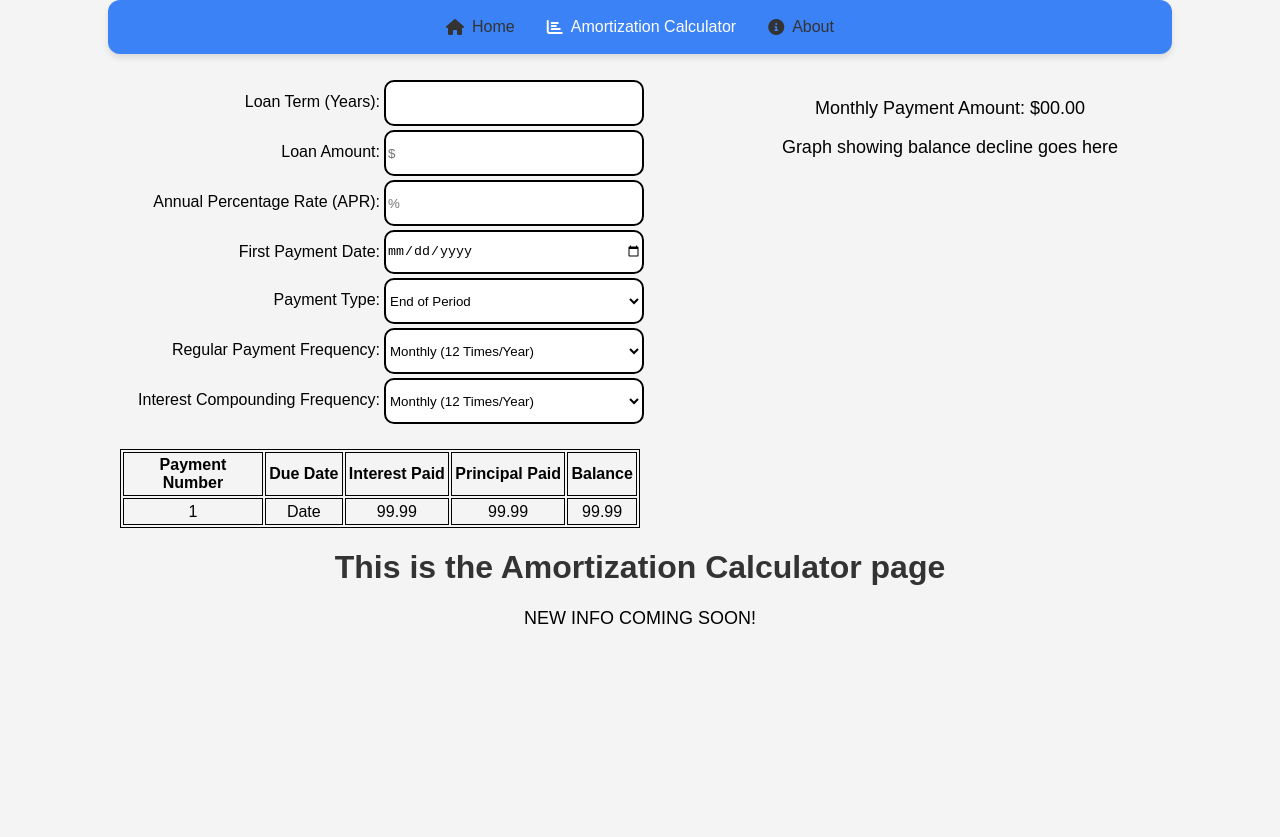
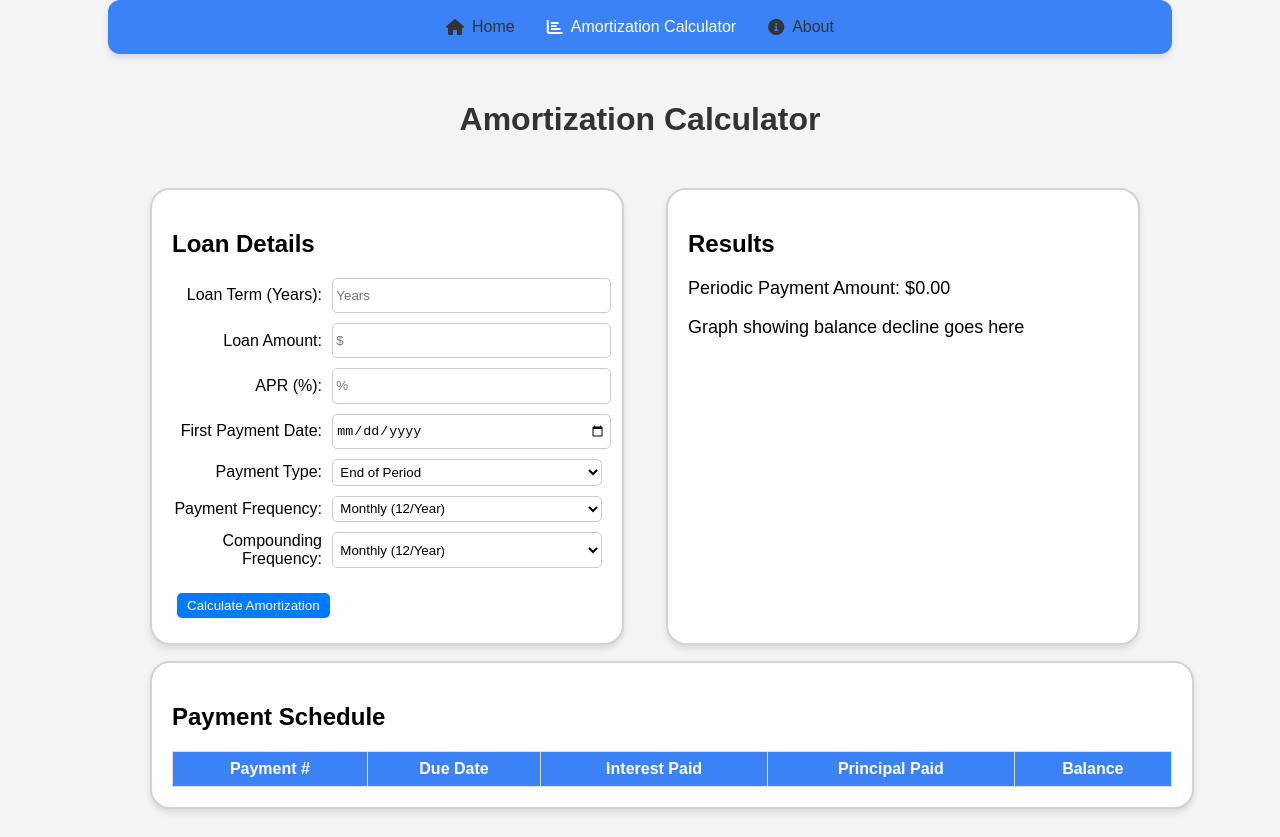
Before and after one commit to jagger-zlotoff/BudgetManager, a plain HTML site: page amor.html in a window 1280 px wide. Before the commit the page ends 800 px from the top, so only its background shows below. Drawn offline with Linux system fonts and the light colour scheme.

Commit message:
The Amortization Page has been updated and is working.

```diff
--- a/amor.html
+++ b/amor.html
@@ -2,7 +2,7 @@
 <html lang="en">
 <head>
   <meta charset="UTF-8" />
-  <title>About - BudgetBuilder</title>
+  <title>Amortization Calculator - BudgetBuilder</title>
   <link rel="stylesheet" href="https://cdnjs.cloudflare.com/ajax/libs/font-awesome/6.0.0/css/all.min.css">
   <link rel="stylesheet" href="styles.css">
 </head>
@@ -16,92 +16,88 @@
     </ul>
   </nav>
 
+  <h1>Amortization Calculator</h1>
+
+  <div class="container">
+    <!-- Two columns: left for inputs, right for results -->
     <div class="two-col">
-    <div class="grid-left">
+      <!-- Left Column -->
+      <div class="app-col">
+        <h2>Loan Details</h2>
+        <div class="form-grid">
+          <label for="loan-term-input">Loan Term (Years):</label>
+          <input id="loan-term-input" type="number" placeholder="Years">
 
+          <label for="loan-amount-input">Loan Amount:</label>
+          <input id="loan-amount-input" type="number" placeholder="$">
 
+          <label for="apr-input">APR (%):</label>
+          <input id="apr-input" type="number" min="0" step="0.01" placeholder="%">
 
-        <label for='loan-term-input'>Loan Term (Years):</label>
-        <input id=loan-term-input type=number>
+          <label for="first-payment-date">First Payment Date:</label>
+          <input type="date" id="first-payment-date">
 
-        <label for='loan-amount-input'>Loan Amount:</label>
-        <input id=loan-amount-input type=number placeholder="$">
-
-        <label for='apr-input'>Annual Percentage Rate (APR):</label>
-        <input id=apr-input type=number min=0.0 step=0.01 placeholder="%">
-
-        <label for='first-payment-date'>First Payment Date:</label>
-        <input type=Date id=first-payment-date>
-
-        <label for='payment-type'>Payment Type:</label>
-        <select id=payment-type>
-          <option value='end'>End of Period</option>
-          <option value='beginning'>Beginning of Period</option>
+          <label for="payment-type">Payment Type:</label>
+          <select id="payment-type">
+            <option value="end">End of Period</option>
+            <option value="beginning">Beginning of Period</option>
           </select>
 
-        <label for="payment-freq">Regular Payment Frequency:</label>
+          <label for="payment-freq">Payment Frequency:</label>
           <select id="payment-freq">
-          <option value='weekly'>Weekly (52 Times/Year)</option>
-          <option value='bi-weekly'>Bi-Weekly (26 Times/Year)</option>
-          <option value='semi-monthly'>Semi-Monthly (24 Times/Year)</option>
-          <option selected value='monthly'>Monthly (12 Times/Year)</option>
-          <option value='bi-monthly'>Bi-Monthly (6 Times/Year)</option>
-          <option value='quarterly'>Quarterly (4 Times/Year)</option>
-          <option value='semi-annually'>Semi-Annualy (2 Times/Year)</option>
-          <option value='yearly'>Yearly (1 Time/Year)</option>
+            <option value="weekly">Weekly (52/Year)</option>
+            <option value="bi-weekly">Bi-Weekly (26/Year)</option>
+            <option value="semi-monthly">Semi-Monthly (24/Year)</option>
+            <option selected value="monthly">Monthly (12/Year)</option>
+            <option value="bi-monthly">Bi-Monthly (6/Year)</option>
+            <option value="quarterly">Quarterly (4/Year)</option>
+            <option value="semi-annually">Semi-Annually (2/Year)</option>
+            <option value="yearly">Yearly (1/Year)</option>
           </select>
 
-        <label for="compound-freq">
-          Interest Compounding Frequency: <br>
-        </label>
+          <label for="compound-freq">Compounding Frequency:</label>
           <select id="compound-freq">
-          <option disabled>*Cannot be more frequent than payemnt frequency</option>
-          <option value='weekly'>Weekly (52 Times/Year)</option>
-          <option value='bi-weekly'>Bi-Weekly (26 Times/Year)</option>
-          <option value='semi-monthly'>Semi-Monthly (24 Times/Year)</option>
-          <option selected value='monthly'>Monthly (12 Times/Year)</option>
-          <option value='bi-monthly'>Bi-Monthly (6 Times/Year)</option>
-          <option value='quarterly'>Quarterly (4 Times/Year)</option>
-          <option value='semi-annually'>Semi-Annualy (2 Times/Year)</option>
-          <option value='yearly'>Yearly (1 Time/Year)</option>
+            <option disabled>*Cannot be more frequent than payment frequency</option>
+            <option value="weekly">Weekly (52/Year)</option>
+            <option value="bi-weekly">Bi-Weekly (26/Year)</option>
+            <option value="semi-monthly">Semi-Monthly (24/Year)</option>
+            <option selected value="monthly">Monthly (12/Year)</option>
+            <option value="bi-monthly">Bi-Monthly (6/Year)</option>
+            <option value="quarterly">Quarterly (4/Year)</option>
+            <option value="semi-annually">Semi-Annually (2/Year)</option>
+            <option value="yearly">Yearly (1/Year)</option>
           </select>
-
-
+        </div>
+        <button id="calculate-btn">Calculate Amortization</button>
       </div>
 
-
-
-    <div class="grid-right results" id="general-results">
-      <p>Monthly Payment Amount: $<span id="monthly-payment-quant">00.00</span></p>
+      <!-- Right Column -->
+      <div class="app-col">
+        <h2>Results</h2>
+        <p>Periodic Payment Amount: $<span id="payment-amount">0.00</span></p>
         <p>Graph showing balance decline goes here</p>
       </div>
+    </div>
 
-
-    <div class="grid-bottom-left results" id="payment-schedule">
-      <table id=schedule-table>
+    <!-- Payment Schedule -->
+    <div class="app-col wide-col">
+      <h2>Payment Schedule</h2>
+      <table id="schedule-table">
+        <thead>
           <tr>
-          <th>Payment Number</th>
+            <th>Payment #</th>
             <th>Due Date</th>
             <th>Interest Paid</th>
             <th>Principal Paid</th>
             <th>Balance</th>
           </tr>
-        <tr>
-          <td>1</td>
-          <td>Date</td>
-          <td>99.99</td>
-          <td>99.99</td>
-          <td>99.99</td>
-        </tr>
+        </thead>
+        <tbody>
+          <!-- Rows added dynamically by script.js -->
+        </tbody>
       </table>
     </div>
-
-
-  </div>
-
-
-  <h1>This is the Amortization Calculator page</h1>
-  <p>NEW INFO COMING SOON!</p>
+  </div> <!-- End .container -->
 
   <script src="amor.js"></script>
 </body>
--- a/amor.js
+++ b/amor.js
@@ -0,0 +1,145 @@
+document.addEventListener("DOMContentLoaded", function () {
+    // Only run this code if the amortization calculator exists
+    if (document.getElementById("calculate-btn")) {
+
+      // Mapping for frequency strings to numerical values
+      const freqMapping = {
+        "weekly": 52,
+        "bi-weekly": 26,
+        "semi-monthly": 24,
+        "monthly": 12,
+        "bi-monthly": 6,
+        "quarterly": 4,
+        "semi-annually": 2,
+        "yearly": 1
+      };
+
+      // Format a number to 2 decimal places
+      function formatNumber(num) {
+        return num.toFixed(2);
+      }
+
+      // Add a period to a date based on frequency
+      function addPeriod(date, freq) {
+        let newDate = new Date(date);
+        switch(freq) {
+          case "weekly":
+            newDate.setDate(newDate.getDate() + 7);
+            break;
+          case "bi-weekly":
+            newDate.setDate(newDate.getDate() + 14);
+            break;
+          case "semi-monthly":
+            newDate.setDate(newDate.getDate() + 15);
+            break;
+          case "monthly":
+            newDate.setMonth(newDate.getMonth() + 1);
+            break;
+          case "bi-monthly":
+            newDate.setMonth(newDate.getMonth() + 2);
+            break;
+          case "quarterly":
+            newDate.setMonth(newDate.getMonth() + 3);
+            break;
+          case "semi-annually":
+            newDate.setMonth(newDate.getMonth() + 6);
+            break;
+          case "yearly":
+            newDate.setFullYear(newDate.getFullYear() + 1);
+            break;
+          default:
+            newDate.setMonth(newDate.getMonth() + 1);
+        }
+        return newDate;
+      }
+
+      // Function to calculate amortization and update the page
+      function calculateAmortization() {
+        // Retrieve input values
+        const termYears = parseFloat(document.getElementById('loan-term-input').value);
+        const principal = parseFloat(document.getElementById('loan-amount-input').value);
+        const apr = parseFloat(document.getElementById('apr-input').value);
+        const firstPaymentDate = new Date(document.getElementById('first-payment-date').value);
+        const paymentType = document.getElementById('payment-type').value;
+        const paymentFreqStr = document.getElementById('payment-freq').value;
+        const compoundFreqStr = document.getElementById('compound-freq').value;
+
+        // Check that required values are provided
+        if (isNaN(termYears) || isNaN(principal) || isNaN(apr) || !firstPaymentDate.getTime()) {
+          alert("Please fill in all fields with valid values.");
+          return;
+        }
+
+        const paymentFreq = freqMapping[paymentFreqStr];
+        const compoundFreq = freqMapping[compoundFreqStr];
+        const n = termYears * paymentFreq; // total number of payments
+        const annualRate = apr / 100;
+
+        // Calculate effective rate per payment period
+        const r = Math.pow(1 + annualRate / compoundFreq, compoundFreq / paymentFreq) - 1;
+
+        // Calculate payment amount based on payment type
+        let payment;
+        if (r === 0) {
+          payment = principal / n;
+        } else {
+          payment = principal * r / (1 - Math.pow(1 + r, -n));
+          if (paymentType === "beginning") {
+            payment = payment / (1 + r);
+          }
+        }
+
+        // Update the payment amount in the DOM
+        document.getElementById('payment-amount').textContent = formatNumber(payment);
+
+        // Generate the amortization schedule
+        let balance = principal;
+        let currentDate = new Date(firstPaymentDate);
+        const scheduleBody = document.querySelector('#schedule-table tbody');
+        scheduleBody.innerHTML = ""; // Clear previous schedule
+
+        for (let i = 1; i <= n; i++) {
+          let interest, principalPaid;
+
+          // For beginning-of-period payments, assume first payment has zero interest
+          if (paymentType === "beginning" && i === 1) {
+            interest = 0;
+            principalPaid = payment;
+          } else {
+            interest = balance * r;
+            principalPaid = payment - interest;
+          }
+
+          // Ensure we don't overpay on the last payment
+          if (principalPaid > balance) {
+            principalPaid = balance;
+            payment = interest + principalPaid;
+          }
+
+          balance -= principalPaid;
+          if (balance < 0) balance = 0;
+
+          // Create a new table row
+          const row = document.createElement("tr");
+
+          // Format the due date as a locale date string
+          const dueDateStr = currentDate.toLocaleDateString();
+
+          row.innerHTML = `
+            <td>${i}</td>
+            <td>${dueDateStr}</td>
+            <td>$${formatNumber(interest)}</td>
+            <td>$${formatNumber(principalPaid)}</td>
+            <td>$${formatNumber(balance)}</td>
+          `;
+          scheduleBody.appendChild(row);
+
+          // Increment the due date for the next payment period
+          currentDate = addPeriod(currentDate, paymentFreqStr);
+        }
+      }
+
+      // Add event listener to the Calculate button
+      document.getElementById('calculate-btn').addEventListener('click', calculateAmortization);
+    }
+  });
--- a/styles.css
+++ b/styles.css
@@ -222,65 +222,82 @@ input[type=number] {
 }
 
 
+/* Amor Styles */
+/* Centers content and sets a max width for the entire page */
+.container {
+    max-width: 1200px;
+    margin: 0 auto;
+    padding: 20px;
+  }
 
-
-
-
-/* Amor Styles */
+  /* Two-column layout for the top section */
   .two-col {
     display: grid;
-    column-gap: 50px;
-    grid-template-columns: 50% 50%;
-    row-gap: 25px;
+    grid-template-columns: 1fr 1fr; /* each column takes equal space */
+    gap: 2rem;
   }
 
-.grid-left {
-    grid-column-start: 1;
-    grid-row-end: 1;
+  /* Boxed card style */
+  .app-col {
+    background: #fff;
+    border: 2px solid lightgrey;
+    border-radius: 20px;
+    padding: 20px;
+    box-shadow: 0 4px 6px rgba(0,0,0,0.1);
     text-align: left;
-    display: grid;
-    gap: 0.25em;
-    grid-template-columns: 50% 50%;
-
+    height: auto;
   }
 
-.grid-left > label {
-    grid-column-start: 1;
-    text-align: right;
-    margin-top: 5%
+  /* Wider box for the table */
+  .wide-col {
+    grid-column: 1 / span 2; /* ensures it spans both columns if used inside .two-col */
+    width: 100%;
   }
 
-.grid-left > input {
-    grid-column-start: 2;
+  /* Keep the schedule table clean */
+  #schedule-table {
+    width: 100%;
+    border-collapse: collapse;
+    margin-top: 10px;
   }
 
-.grid-left > select {
-    grid-column-start: 2;
-    min-height: 3.45em;    /* Dont know why its different from input */
+  #schedule-table th, #schedule-table td {
+    border: 1px solid #ddd;
+    padding: 8px;
+    text-align: right;
   }
 
-.grid-right {
-    grid-column-start: 2;
-    grid-row-end: 1;
+  #schedule-table th {
+    background-color: #3b82f6;
+    color: white;
+    text-align: center;
   }
 
-.help-text {
-    color: gray;
+  /*
+    Put labels and inputs side by side in the form grid
+    so the box is not super tall.
+  */
+  .form-grid {
+    display: grid;
+    grid-template-columns: 150px 1fr;
+    row-gap: 10px;
+    column-gap: 10px;
+    margin-bottom: 20px;
   }
 
-
-.grid-bottom-left {
-    grid-column-start: 1;
+  .form-grid label {
+    text-align: right;
+    align-self: center;
   }
 
-table, td, th {
-    border: 1px solid black;
+  .form-grid input,
+  .form-grid select {
+    width: 100%;
+    border: 1px solid #ccc;
+    border-radius: 5px;
+    min-height: 2em;
+    padding: 0.25em;
   }
-
-td, th {
-    padding: 0.2em;
-}
-
 
 /*about page style */
 .about-content {
```
Lines whose indentation alone changed are shown as unchanged.
